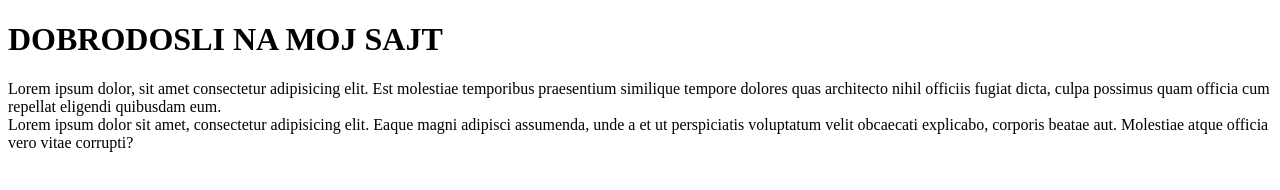
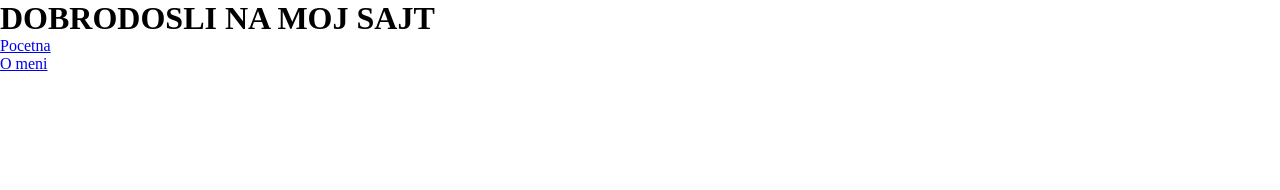
Before and after one commit to andrearukavina/git-vezba, a plain HTML site: page index.html in a window 1280 px wide. Drawn offline with Linux system fonts and the light colour scheme.

Commit message:
Dodata navigacija

```diff
--- a/index.html
+++ b/index.html
@@ -3,6 +3,7 @@
 <head>
     <meta charset="UTF-8">
     <meta name="viewport" content="width=device-width, initial-scale=1.0">
+    <link rel="stylesheet" href="./still.css">
     <title>Git vezba</title>
 </head>
 <body>
@@ -14,14 +15,15 @@
 
     </header>
 
-    <div>
-        Lorem ipsum dolor, sit amet consectetur adipisicing elit. Est molestiae temporibus praesentium similique tempore dolores quas architecto nihil officiis fugiat dicta, culpa possimus quam officia cum repellat eligendi quibusdam eum.
-    </div>
+    <main>
+        <nav>
+            <ul>
+                <li><a href="#">Pocetna</a></li>
+                <li><a href="#">O meni</a></li>
+            </ul>
+        </nav>
+    </main>
 
-
-    <div>
-        Lorem ipsum dolor sit amet, consectetur adipisicing elit. Eaque magni adipisci assumenda, unde a et ut perspiciatis voluptatum velit obcaecati explicabo, corporis beatae aut. Molestiae atque officia vero vitae corrupti?
-    </div>
 
 </body>
 </html>
--- /dev/null
+++ b/still.css
@@ -0,0 +1,4 @@
+* {
+    margin: 0;
+    padding: 0;
+}
```
